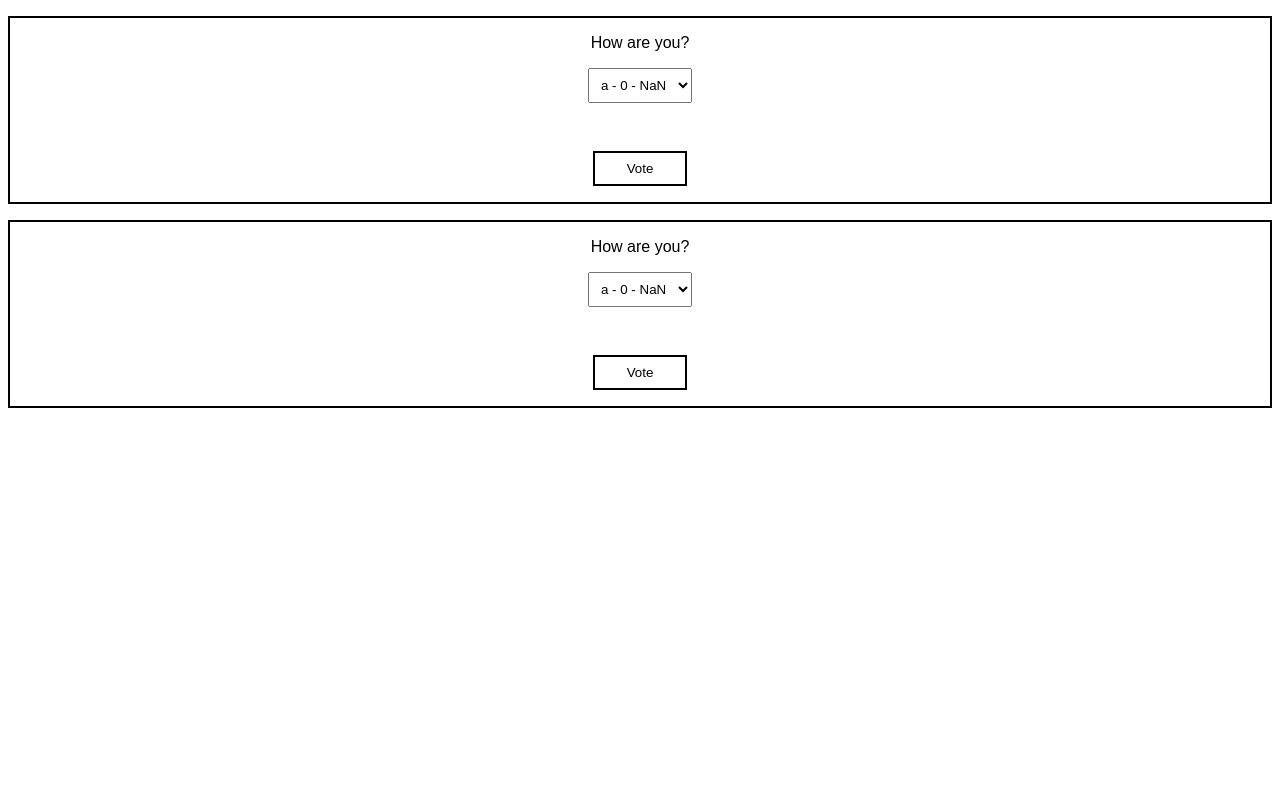
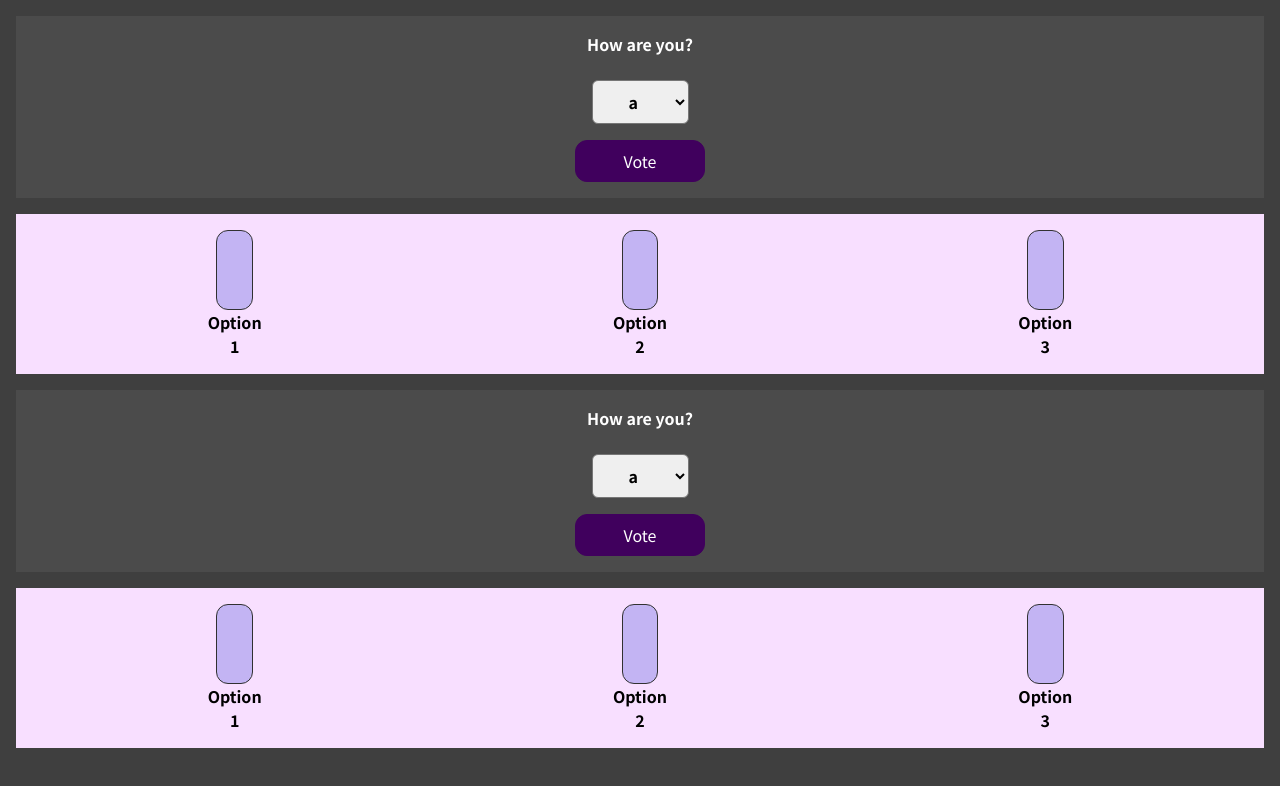
Before and after one commit to iamsomraj/Show-Your-Vote, a React (Create React App) app: page / in a window 1280 px wide. Shown: the top 786 px of the page. Built offline with nearby package versions, Linux system fonts and the light colour scheme.

Commit message:
Added some styles for poll

```diff
--- a/src/App.js
+++ b/src/App.js
@@ -1,9 +1,8 @@
 import QuestionList from "./components/QuestionList";
-import "./styles.css";
 
 export default function App() {
   return (
-    <div className="App">
+    <div>
       <QuestionList />
     </div>
   );
--- /dev/null
+++ b/src/components/Chart.css
@@ -0,0 +1,10 @@
+.chart {
+  padding: 1rem;
+  margin: 1rem;
+  background-color: #f8dfff;
+  color: #000;
+  text-align: center;
+  display: flex;
+  justify-content: space-around;
+  height: 10rem;
+}
--- /dev/null
+++ b/src/components/Chart.js
@@ -0,0 +1,14 @@
+import "./Chart.css";
+import ChartItem from "./ChartItem";
+
+const Chart = (props) => {
+  return (
+    <div className="chart">
+      {props.currPoll.map((item, index) => {
+        return <ChartItem key={item.id} item={item} number={index + 1} />;
+      })}
+    </div>
+  );
+};
+
+export default Chart;
--- /dev/null
+++ b/src/components/ChartItem.css
@@ -0,0 +1,31 @@
+.chart-bar {
+  height: 100%;
+  width: 3%;
+  display: flex;
+  flex-direction: column;
+  align-items: center;
+}
+
+.chart-bar__inner {
+  height: 100%;
+  width: 100%;
+  border: 1px solid #313131;
+  border-radius: 12px;
+  background-color: #c3b4f3;
+  overflow: hidden;
+  display: flex;
+  flex-direction: column;
+  justify-content: flex-end;
+}
+
+.chart-bar__fill {
+  background-color: #4826b9;
+  width: 100%;
+  transition: all 0.3s ease-out;
+}
+
+.chart-bar__label {
+  font-weight: bold;
+  font-size: 1rem;
+  text-align: center;
+}
--- /dev/null
+++ b/src/components/ChartItem.js
@@ -0,0 +1,16 @@
+import "./ChartItem.css";
+
+const ChartItem = (props) => {
+  return (
+    <div className="chart-bar">
+      <div className="chart-bar__inner">
+        <div
+          className="chart-bar__fill"
+          style={{ height: props.item.percentage + "%" }}
+        ></div>
+      </div>
+      <div className="chart-bar__label">Option {props.number}</div>
+    </div>
+  );
+};
+export default ChartItem;
--- /dev/null
+++ b/src/components/Question.css
@@ -0,0 +1,39 @@
+.question {
+  display: flex;
+  flex-direction: column;
+  justify-content: space-evenly;
+  align-items: center;
+  color: white;
+  padding: 1rem;
+  margin: 1rem;
+  background-color: #4b4b4b;
+}
+
+.question__control {
+  text-align: center;
+  width: 100%;
+  margin: 1rem 0;
+}
+
+.question label {
+  font-weight: bold;
+  margin-bottom: 0.5rem;
+  font-size: 1rem;
+}
+
+.question select {
+  font: inherit;
+  padding: 0.5rem 2rem;
+  font-weight: bold;
+  border-radius: 6px;
+}
+
+.question button {
+  font: inherit;
+  cursor: pointer;
+  padding: 0.5rem 3rem;
+  border: 1px solid #40005d;
+  background-color: #40005d;
+  color: white;
+  border-radius: 12px;
+}
--- a/src/components/Question.js
+++ b/src/components/Question.js
@@ -1,5 +1,6 @@
-import styles from "./Question.module.css";
 import React, { useState } from "react";
+import Chart from "./Chart";
+import "./Question.css";
 
 const Question = (props) => {
   const [selectedOption, setSelectedOption] = useState(props.options[0].id);
@@ -16,27 +17,28 @@ const Question = (props) => {
   });
 
   return (
-    <div className={styles.question}>
-      <div>
-        <label>{props.label}</label>
-        <div>
+    <div className="question-chart">
+      <div className="question">
+        <label className="question__label">{props.label}</label>
+        <div className="question__control">
           <select
             value={selectedOption}
             onChange={(e) => setSelectedOption(e.target.value)}
           >
             {props.options.map((opt, index) => (
               <option key={opt.id} value={opt.id}>
-                {opt.label} - {opt.count} - {currPoll[index].percentage}
+                {opt.label}
               </option>
             ))}
           </select>
         </div>
+        <div>
+          <button onClick={() => props.onClick(props.id, selectedOption)}>
+            Vote
+          </button>
+        </div>
       </div>
-      <div>
-        <button onClick={() => props.onClick(props.id, selectedOption)}>
-          Vote
-        </button>
-      </div>
+      <Chart currPoll={currPoll} />
     </div>
   );
 };
--- a/src/components/Question.module.css
+++ /dev/null
@@ -1,19 +0,0 @@
-.question {
-  margin: 1rem 0;
-  border: 2px solid #000;
-}
-
-.question div {
-  padding: 1rem;
-}
-
-.question select {
-  padding: 0.5rem;
-}
-
-.question button {
-  border: none;
-  background-color: #fff;
-  padding: 0.5rem 2rem;
-  border: 2px solid #000;
-}
--- /dev/null
+++ b/src/components/QuestionList.css
@@ -0,0 +1,3 @@
+.question-list {
+  padding: 0;
+}
--- a/src/components/QuestionList.js
+++ b/src/components/QuestionList.js
@@ -1,5 +1,6 @@
 import { useState, useEffect } from "react";
 
+import "./QuestionList.css";
 import data from "../data";
 import Question from "./Question";
 
@@ -55,7 +56,7 @@ const QuestionList = () => {
   };
 
   return (
-    <div>
+    <div className="question-list">
       {results.map((result) => {
         return (
           <Question key={result.id} {...result} onClick={btnClickHandler} />
--- a/src/index.js
+++ b/src/index.js
@@ -1,5 +1,6 @@
 import { StrictMode } from "react";
 import ReactDOM from "react-dom";
+import "./styles.css";
 
 import App from "./App";
 
--- a/src/styles.css
+++ b/src/styles.css
@@ -1,4 +1,14 @@
-.App {
-  font-family: sans-serif;
-  text-align: center;
+@import url("https://fonts.googleapis.com/css2?family=Noto+Sans+JP:wght@400;700&display=swap");
+
+* {
+  box-sizing: border-box;
 }
+
+html {
+  font-family: "Noto Sans JP", sans-serif;
+}
+
+body {
+  margin: 0;
+  background-color: #3f3f3f;
+}
```
